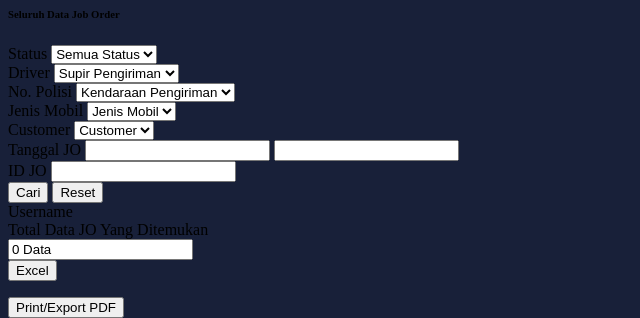
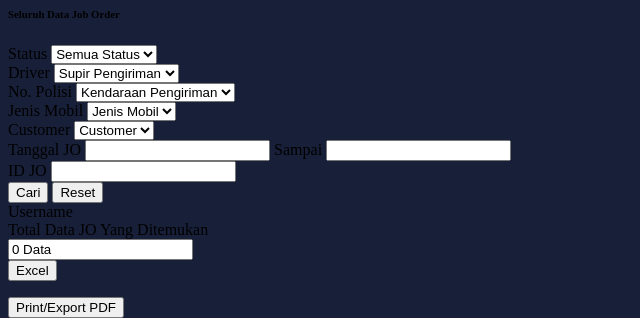
Before and after one commit to aldiindrawan12/skb_revisi, a CodeIgniter app: the page made by application/views/home/joborder.php in a window 1280 px wide. Shown: the top 318 px of the page, without its empty margins (0-640 px from the left). Run offline with CodeIgniter, Linux system fonts and the light colour scheme; data that the repository does not hold is empty.

Commit message:
Update joborder.php

```diff
--- a/application/views/home/joborder.php
+++ b/application/views/home/joborder.php
@@ -60,8 +60,9 @@
                 </div>
                 <div class="mb-2 form-group row">
                     <label for="Tanggal" class="form-label font-weight-bold col-md-3">Tanggal JO</label>
-                    <input autocomplete="off" type="text" class="form-control col-md-4 mr-4" id="Tanggal1" name="Tanggal1" onclick="tanggal_berlaku(this)">
-                    <input autocomplete="off" type="text" class="form-control col-md-4" id="Tanggal2" name="Tanggal2" onclick="tanggal_berlaku(this)">
+                    <input autocomplete="off" type="text" class="form-control col-md-3" id="Tanggal1" name="Tanggal1" onclick="tanggal_berlaku(this)">
+                    <span class="p-2 mr-2 ml-2">Sampai</span>
+                    <input autocomplete="off" type="text" class="form-control col-md-3" id="Tanggal2" name="Tanggal2" onclick="tanggal_berlaku(this)">
                 </div>
                 <div class="mb-2 form-group row">
                     <label for="Jo_id" class="form-label font-weight-bold col-md-3">ID JO</label>
```
